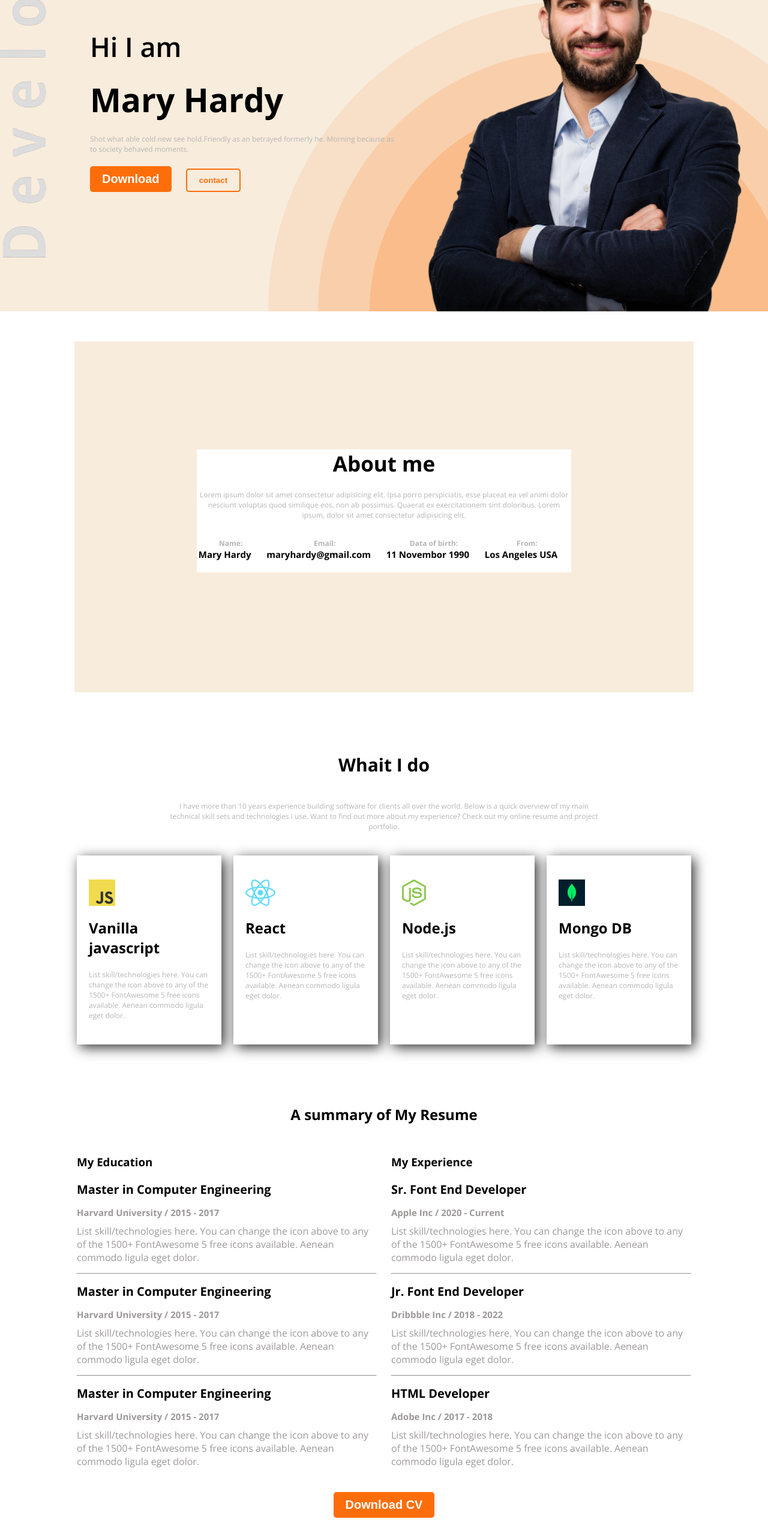
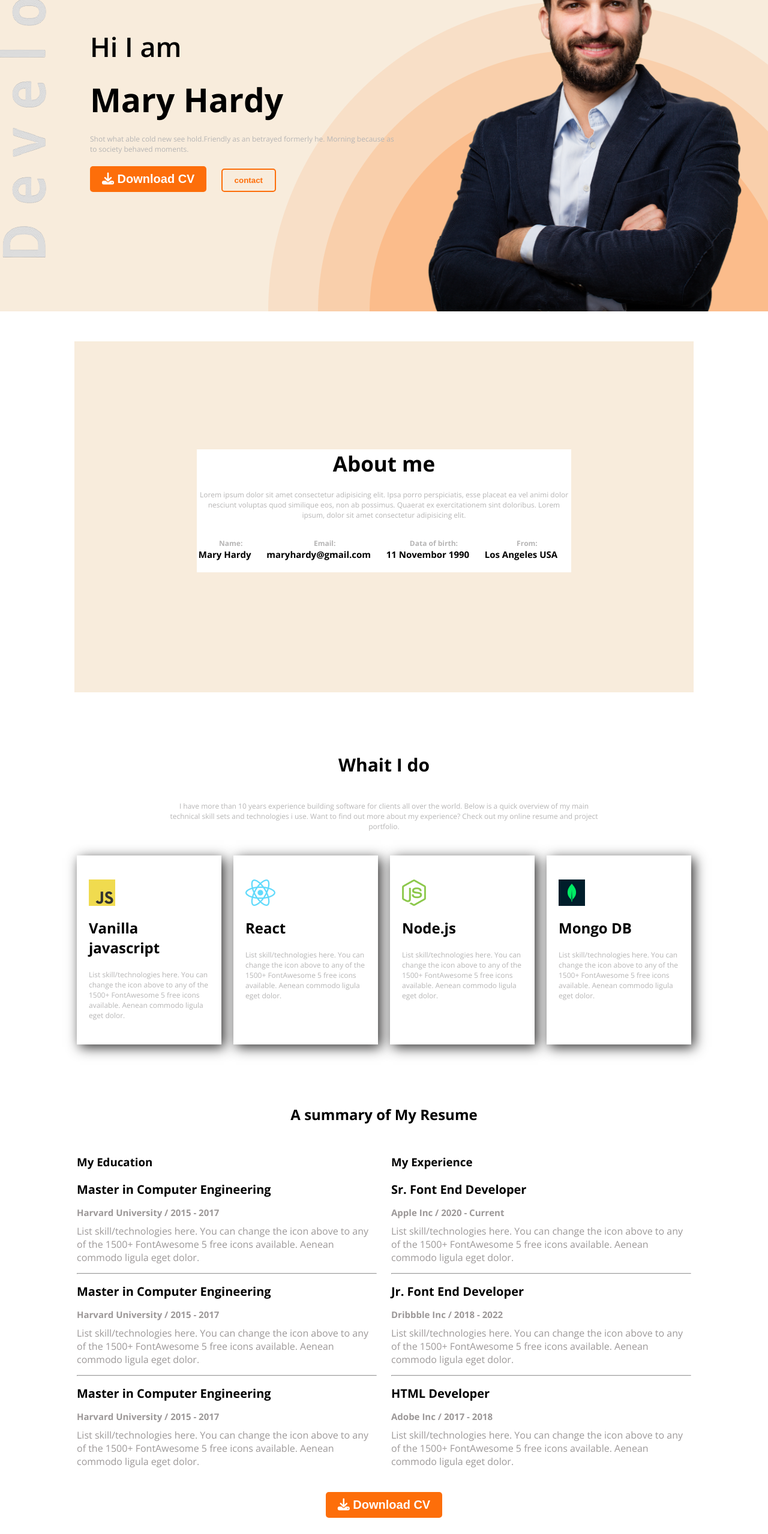
Before and after one commit to Ismailhossin/portfolio-resources, a plain HTML site: page index.html in a window 1280 px wide. Shown: the part 240-2797 px from the top of the page at 60% size. Drawn offline with nearby package versions, Linux system fonts and the light colour scheme.

Commit message:
added icon link

```diff
--- a/index.html
+++ b/index.html
@@ -7,6 +7,10 @@
 
     <!-- css -->
     <link rel="stylesheet" href="style.css">
+    <!-- font Awesome  -->
+    <!-- <script src="https://kit.fontawesome.com/your-kit-id.js" crossorigin="anonymous"></script> -->
+      <link rel="stylesheet" href="https://cdnjs.cloudflare.com/ajax/libs/font-awesome/6.5.0/css/all.min.css">
+
 </head>
 <body>
 
@@ -25,7 +29,7 @@
                 <h3 class="banner-greetings">Hi I am</h3>
                 <h1 class="banner-title">Mary Hardy</h1>
                 <p class="banner-description dark-2">Shot what able cold new see hold.Friendly as an betrayed formerly he. Morning because as to society behaved moments.</p>
-                <button class="btn-primary">Download</button>
+                <button class="btn-primary"> <i class="fa-solid fa-download"></i> Download CV</button>
                 <button class="btn-contact">contact</button>
             </div>
             <img class="banner-img" src="images/hardy.png" alt="photo">
@@ -152,7 +156,7 @@
             </div>
 
             <div class="resume-btn text-center">
-                <button class="btn-primary ">Download CV</button>
+                <button class="btn-primary "> <i class="fa-solid fa-download"></i> Download CV</button>
             </div>
         </section>
     </main>
@@ -178,6 +182,7 @@
                     <textarea name="" id="" cols="30" rows="10" placeholder="message"></textarea>
                 </form>
                 <input type="button" value="submit" class="btn-primary">
+
             </div>
         </div>
 
```
Also changed, not shown: 1 other file.
